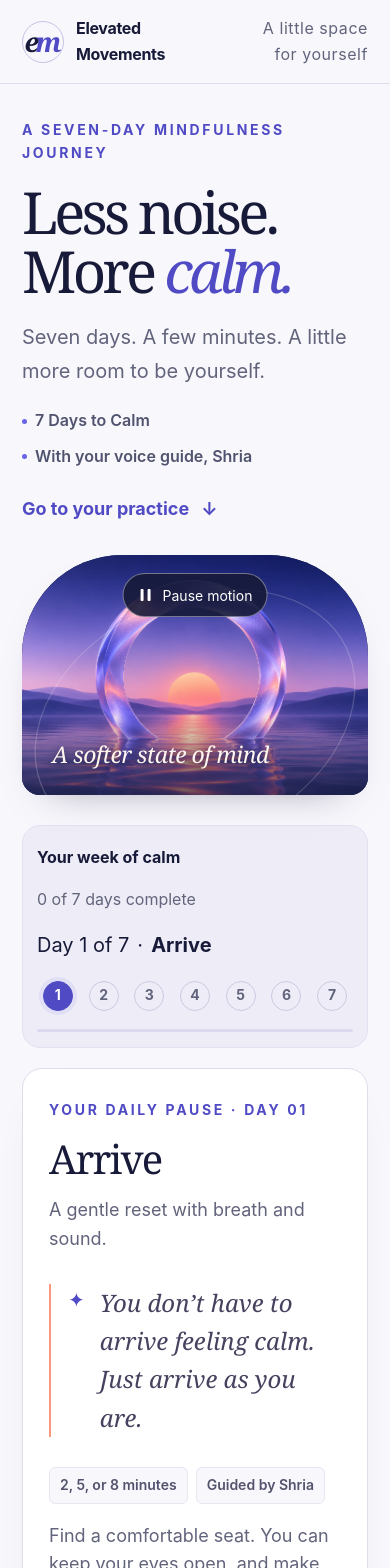
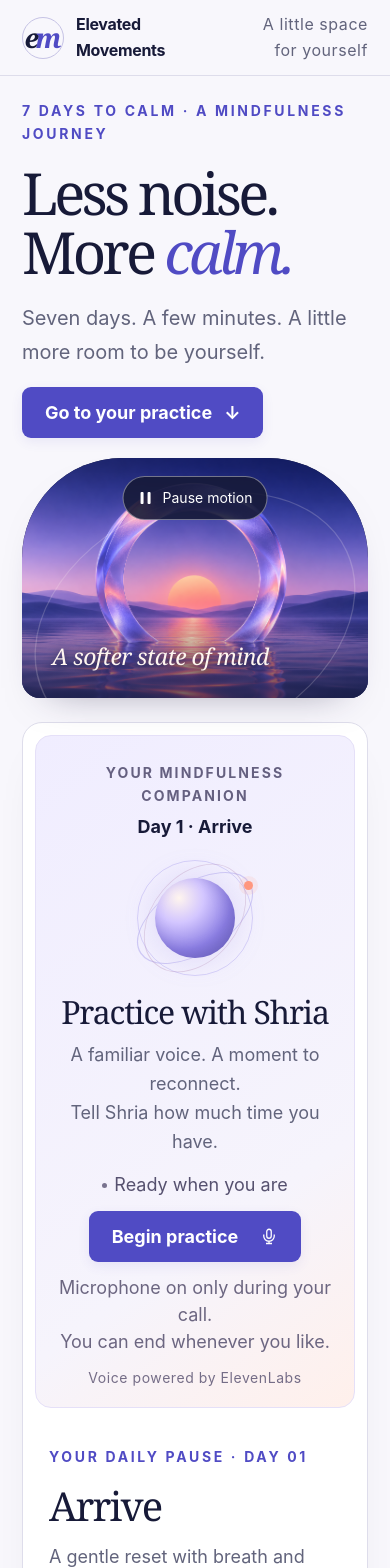
Before and after one commit to darnellt0/7-days-to-calm, a Next.js app in the folder em-frontend/: page /7-days-to-calm in a window 390 px wide. Shown: the top 1568 px of the page. Built offline with nearby package versions, Linux system fonts and the light colour scheme.

Commit message:
Bring daily practice forward after desktop and mobile design review

```diff
--- a/em-frontend/app/globals.css
+++ b/em-frontend/app/globals.css
@@ -33,14 +33,14 @@ h1, h2, h3, p { margin: 0; }
 .skip-link { position: fixed; top: 12px; left: 12px; z-index: 100; padding: 12px 20px; background: var(--ink); color: white; border-radius: 10px; transform: translateY(-160%); }
 .skip-link:focus { transform: translateY(0); }
 .calm-page { min-height: 100vh; }
-.site-header { max-width: 1328px; margin: auto; min-height: 96px; padding: 22px 48px; display: flex; align-items: center; justify-content: space-between; gap: 24px; border-bottom: 1px solid var(--line); }
+.site-header { max-width: 1328px; margin: auto; min-height: 76px; padding: 12px 48px; display: flex; align-items: center; justify-content: space-between; gap: 24px; border-bottom: 1px solid var(--line); }
 .brand { display: inline-flex; align-items: center; gap: 12px; text-decoration: none; font-size: 14px; font-weight: 650; letter-spacing: -.02em; min-height: 44px; }
 .brand-mark { display: inline-flex; align-items: center; justify-content: center; width: 42px; height: 42px; border: 1px solid #c6c3e5; border-radius: 50%; font-family: Georgia, serif; font-size: 27px; font-style: italic; letter-spacing: -.14em; padding-right: 4px; flex-shrink: 0; }
 .brand-mark > span { color: var(--violet-deep); }
 .header-note { color: var(--muted); font-size: 12px; letter-spacing: .035em; }
 .challenge-shell { max-width: 1232px; padding: 0 40px; margin: auto; }
-.challenge-intro { display: grid; grid-template-columns: 1fr 1fr; align-items: center; gap: 48px; padding: 52px 0 44px; }
-.intro-copy { min-width: 0; padding: 12px 0; }
+.challenge-intro { display: grid; grid-template-columns: 1fr 1fr; align-items: center; gap: 40px; padding: 24px 0 28px; }
+.intro-copy { min-width: 0; padding: 0; }
 .eyebrow { font-size: 11px; font-weight: 750; letter-spacing: .19em; line-height: 1.6; text-transform: uppercase; color: var(--violet-deep); }
 .challenge-intro h1 { margin: 18px 0 20px; font-family: Georgia, "Times New Roman", serif; font-size: clamp(56px, 6.8vw, 92px); font-weight: 400; letter-spacing: -.065em; line-height: 1.02; }
 .challenge-intro h1 em { color: var(--violet-deep); font-weight: 400; }
@@ -53,12 +53,12 @@ h1, h2, h3, p { margin: 0; }
 .guide-day { margin-top: 6px; color: var(--ink); font-size: 13px; font-weight: 650; }
 .day-number { width: 28px; min-width: 28px; }
 #shria-widget-container { scroll-margin-top: 24px; }
-.hero-art { position: relative; isolation: isolate; min-width: 0; height: 358px; overflow: hidden; border-radius: 130px 130px 24px 24px; background: var(--ink); box-shadow: 0 18px 40px -28px #26204488; }
+.hero-art { position: relative; isolation: isolate; min-width: 0; width: 100%; max-width: 420px; justify-self: end; height: 280px; overflow: hidden; border-radius: 130px 130px 24px 24px; background: var(--ink); box-shadow: 0 18px 40px -28px #26204488; }
 .hero-art img { object-fit: cover; object-position: center 54%; }
 .hero-art::after { content: ""; position: absolute; z-index: 1; inset: 65% 0 0; background: linear-gradient(transparent, #11152d9e); pointer-events: none; }
 .hero-art-label { position: absolute; z-index: 3; bottom: 28px; left: 30px; right: 24px; color: #fff6f0; font-family: Georgia, serif; font-size: 22px; font-style: italic; letter-spacing: -.025em; text-shadow: 0 2px 10px #171a38; }
 .hero-art-orbit { position: absolute; z-index: 2; width: 240px; height: 240px; top: 44px; left: 50%; border: 1px solid #fff5ed30; border-radius: 50%; transform: translateX(-50%) rotate(-25deg) scaleX(1.4); pointer-events: none; }
-.journey { padding: 23px 28px 18px; margin-bottom: 28px; background: #eeedf7; border: 1px solid #e3e1f1; border-radius: 18px; }
+.journey { padding: 20px 24px 18px; margin-top: 24px; background: #eeedf7; border: 1px solid #e3e1f1; border-radius: 18px; }
 .journey-caption { display: flex; justify-content: space-between; gap: 16px; margin-bottom: 20px; font-size: 13px; color: var(--muted); }
 .journey-caption > :first-child { color: var(--ink); font-weight: 700; }
 .day-steps { display: grid; grid-template-columns: repeat(7, minmax(0, 1fr)); gap: 8px; padding: 0; margin: 0; list-style: none; }
@@ -71,7 +71,7 @@ h1, h2, h3, p { margin: 0; }
 .journey-track { height: 3px; margin-top: 18px; overflow: hidden; border-radius: 3px; background: #dcd9ef; }
 .journey-track > span { display: block; height: 100%; background: var(--violet); border-radius: inherit; transition: width .4s ease; }
 .practice-card { display: grid; grid-template-columns: minmax(0, 1fr) minmax(320px, 1fr); background: white; border: 1px solid var(--line); border-radius: 24px; box-shadow: 0 15px 50px -38px #171a3840; scroll-margin-top: 24px; }
-.practice-intention { min-width: 0; padding: 45px 40px 36px; }
+.practice-intention { grid-column: 1; grid-row: 1; min-width: 0; padding: 45px 40px 36px; }
 .practice-intention h2 { margin: 15px 0 14px; font-family: Georgia, serif; font-size: clamp(36px, 4vw, 49px); font-weight: 400; letter-spacing: -.045em; line-height: 1.15; }
 .practice-description { max-width: 320px; color: var(--muted); font-size: 15px; }
 .intention-note { display: flex; gap: 15px; margin: 30px 0; padding: 0 0 0 17px; border-left: 2px solid var(--coral); }
@@ -80,7 +80,7 @@ h1, h2, h3, p { margin: 0; }
 .practice-details { display: flex; flex-wrap: wrap; gap: 8px; }
 .practice-details span { padding: 6px 10px; background: var(--paper); border: 1px solid #e8e6f0; border-radius: 6px; color: #52536d; font-size: 12px; font-weight: 600; }
 .gentle-note { max-width: 325px; margin-top: 18px; font-size: 13px; line-height: 1.8; color: var(--muted); }
-.shria-guide { position: relative; min-width: 0; min-height: 420px; margin: 16px; margin-left: 0; padding: 27px 28px 18px; display: flex; align-items: center; flex-direction: column; text-align: center; border-radius: 16px; background: linear-gradient(145deg, #f0edff, #f6f4fc 70%, #fff0eb); border: 1px solid #e5e0f8; }
+.shria-guide { grid-column: 2; grid-row: 1; position: relative; min-width: 0; min-height: 420px; margin: 16px; margin-left: 0; padding: 27px 28px 18px; display: flex; align-items: center; flex-direction: column; text-align: center; border-radius: 16px; background: linear-gradient(145deg, #f0edff, #f6f4fc 70%, #fff0eb); border: 1px solid #e5e0f8; }
 .guide-label { color: #656080; font-size: 11px; text-transform: uppercase; font-weight: 650; letter-spacing: .15em; }
 .shria-orbit { position: relative; width: 116px; height: 116px; margin: 13px auto 10px; isolation: isolate; }
 .shria-orbit::before, .shria-orbit::after { content: ""; position: absolute; inset: 12px; border: 1px solid #aaa1ec80; border-radius: 50%; transform: rotate(-33deg) scaleX(1.28) scaleY(.68); }
@@ -156,7 +156,7 @@ h1, h2, h3, p { margin: 0; }
   .challenge-shell { padding: 0 28px; }
   .site-header { padding-inline: 28px; }
   .challenge-intro { gap: 28px; }
-  .hero-art { height: 320px; border-top-left-radius: 105px; border-top-right-radius: 105px; }
+  .hero-art { height: 280px; border-top-left-radius: 105px; border-top-right-radius: 105px; }
   .practice-intention { padding: 36px 28px; }
   .shria-guide { padding-inline: 20px; }
   .day-step { flex-direction: column; gap: 7px; text-align: center; }
@@ -164,24 +164,24 @@ h1, h2, h3, p { margin: 0; }
 @media (max-width: 760px) {
   .day-title { display: none; }
   .mobile-current-day { display: flex; flex-wrap: wrap; align-items: baseline; gap: 8px; margin-bottom: 20px; font-size: 17px; color: var(--ink); }
-  .site-header { min-height: 78px; padding: 16px 22px; }
+  .site-header { min-height: 72px; padding: 12px 22px; }
   .header-note { max-width: 115px; text-align: right; font-size: 11px; }
   .challenge-shell { padding: 0 22px; }
-  .challenge-intro { grid-template-columns: minmax(0, 1fr); gap: 24px; padding: 35px 0 30px; }
+  .challenge-intro { grid-template-columns: minmax(0, 1fr); gap: 20px; padding: 24px 0; }
   .challenge-intro h1 { font-size: clamp(58px, 11vw, 80px); max-width: 530px; }
   .intro-copy { padding: 0; }
   .intro-details { margin-top: 20px; }
-  .hero-art { height: clamp(240px, 50vw, 340px); border-radius: 100px 100px 18px 18px; }
+  .hero-art { max-width: none; justify-self: stretch; height: clamp(240px, 50vw, 340px); border-radius: 100px 100px 18px 18px; }
   .hero-art-label { font-size: 23px; bottom: 23px; }
-  .journey { padding: 19px 14px 15px; margin-bottom: 20px; }
+  .journey { padding: 19px 14px 15px; margin-top: 20px; }
   .day-steps { gap: 4px; }
   .day-title { font-size: 11px; }
   .journey-caption { margin-bottom: 16px; }
   .practice-card { grid-template-columns: minmax(0, 1fr); border-radius: 20px; }
-  .practice-intention { padding: 30px 26px; }
+  .practice-intention { grid-column: auto; grid-row: auto; padding: 26px; }
   .practice-intention h2 { font-size: 40px; }
   .practice-description, .gentle-note, .intention-note p { max-width: 100%; }
-  .shria-guide { margin: 0 12px 12px; min-height: 420px; padding-top: 26px; }
+  .shria-guide { grid-column: auto; grid-row: auto; margin: 12px; min-height: 420px; padding-top: 26px; }
   .shria-orbit { width: 126px; height: 126px; }
   .practice-footer { align-items: stretch; flex-direction: column; gap: 18px; padding: 24px; }
   .complete-button { width: 100%; }
@@ -224,8 +224,7 @@ body { font-size: var(--text-body); }
 .conversation-transcript p, .calm-dialog > p:not(.eyebrow), .voice-error, .storage-note { font-size: var(--text-body); }
 .conversation-transcript strong, .calm-toast, .next-chapter .offer-detail, .member-link { font-size: var(--text-support) !important; }
 .next-chapter > p:not(.eyebrow) { font-size: var(--text-body); }
-.intro-start { gap: 12px; padding: 6px 14px; margin-left: -14px; font-size: var(--text-body); border-radius: 8px; }
-.intro-start:hover { background: var(--lavender); }
+.intro-start { gap: 12px; margin-top: 18px; font-size: var(--text-body); color: white; }
 @media (max-width: 760px) {
   .mobile-current-day { font-size: 20px; }
   .day-number { flex-basis: 30px; width: 30px; min-width: 30px; height: 30px; }
--- a/em-frontend/components/SevenDaysToCalm.tsx
+++ b/em-frontend/components/SevenDaysToCalm.tsx
@@ -108,9 +108,24 @@ export default function SevenDaysToCalm() {
       <header className="site-header"><a href="https://www.elevatedmovements.com" className="brand"><span className="brand-mark" aria-hidden="true">e<span>m</span></span><span>Elevated Movements</span></a><span className="header-note">A little space for yourself</span></header>
       <div className="challenge-shell">
         <header className="challenge-intro">
-          <div className="intro-copy"><p className="eyebrow">A seven-day mindfulness journey</p><h1>Less noise.<br />More <em>calm.</em></h1><p>Seven days. A few minutes. A little more room to be yourself.</p><div className="intro-details"><span>7 Days to Calm</span><span>With your voice guide, Shria</span></div><a className="intro-start" href="#shria-widget-container">Go to your practice <span aria-hidden="true">↓</span></a></div>
+          <div className="intro-copy"><p className="eyebrow">7 Days to Calm · A mindfulness journey</p><h1>Less noise.<br />More <em>calm.</em></h1><p>Seven days. A few minutes. A little more room to be yourself.</p><a className="intro-start button button-primary" href="#shria-widget-container">Go to your practice <span aria-hidden="true">↓</span></a></div>
           <div className="hero-art"><Image src="/images/calm-portal.png" alt="A luminous violet glass portal reflected in still water at a coral sunset" fill priority sizes="(max-width: 700px) 100vw, 50vw" /><HeroVideo enabled={motion.enabled} allowed={motion.ready && !motion.reduced} sessionActive={sessionActive} /><span className="hero-art-label">A softer state of mind</span><span className="hero-art-orbit" aria-hidden="true" /><MotionControl enabled={motion.enabled} ready={motion.ready} reduced={motion.reduced} onToggle={motion.toggle} /></div>
         </header>
+        <article className="practice-card" id="practice" aria-labelledby="practice-title">
+          <ShriaGuide key={currentDay} day={currentDay} title={theme.title} onEvent={pushDL} onActiveChange={handleSessionActive} onPracticeEnd={handlePracticeEnd} />
+          <div className="practice-intention" key={`intention-${currentDay}`}>
+            <p className="eyebrow">Your daily pause · Day {currentDay.toString().padStart(2, "0")}</p>
+            <h2 id="practice-title"><span className="sr-only">Day {currentDay}: </span>{theme.title}</h2>
+            <p className="practice-description">{theme.description}</p>
+            <div className="intention-note"><span aria-hidden="true">✦</span><p>{theme.intention}</p></div>
+            <div className="practice-details"><span>2, 5, or 8 minutes</span><span>Guided by Shria</span></div>
+            <p className="gentle-note">Find a comfortable seat. You can keep your eyes open, and make every practice your own.</p>
+          </div>
+          <footer className="practice-footer">
+            <div><p className="footer-title">{finalComplete ? "Seven days complete. Keep making time for calm." : "A small practice is enough."}</p><p>{sessionActive ? "End your conversation before moving to the next day." : "When you feel ready, mark today’s practice complete."}</p></div>
+            <button className={`button complete-button ${hasPracticed ? "button-primary is-ready" : "button-secondary"}`} disabled={!loaded || sessionActive || finalComplete} onClick={completeDay} aria-label={`Complete Day ${currentDay}`} id="em-continue-day">{finalComplete ? "Challenge complete ✓" : <>Complete Day {currentDay} <span aria-hidden="true">→</span></>}</button>
+          </footer>
+        </article>
         <section className="journey" aria-label="Challenge progress">
           <div className="journey-caption"><span>Your week of calm</span><span>{completed} of 7 days complete</span></div>
           <p className="mobile-current-day">Day {currentDay} of 7 <span aria-hidden="true">·</span> <strong>{theme.title}</strong></p>
@@ -123,21 +138,6 @@ export default function SevenDaysToCalm() {
           </ol>
           <div className="journey-track" role="progressbar" aria-label="Days completed" aria-valuemin={0} aria-valuemax={7} aria-valuenow={completed}><span style={{ width: `${completed / 7 * 100}%` }} /></div>
         </section>
-        <article className="practice-card" id="practice" aria-labelledby="practice-title">
-          <div className="practice-intention" key={`intention-${currentDay}`}>
-            <p className="eyebrow">Your daily pause · Day {currentDay.toString().padStart(2, "0")}</p>
-            <h2 id="practice-title"><span className="sr-only">Day {currentDay}: </span>{theme.title}</h2>
-            <p className="practice-description">{theme.description}</p>
-            <div className="intention-note"><span aria-hidden="true">✦</span><p>{theme.intention}</p></div>
-            <div className="practice-details"><span>2, 5, or 8 minutes</span><span>Guided by Shria</span></div>
-            <p className="gentle-note">Find a comfortable seat. You can keep your eyes open, and make every practice your own.</p>
-          </div>
-          <ShriaGuide key={currentDay} day={currentDay} title={theme.title} onEvent={pushDL} onActiveChange={handleSessionActive} onPracticeEnd={handlePracticeEnd} />
-          <footer className="practice-footer">
-            <div><p className="footer-title">{finalComplete ? "Seven days complete. Keep making time for calm." : "A small practice is enough."}</p><p>{sessionActive ? "End your conversation before moving to the next day." : "When you feel ready, mark today’s practice complete."}</p></div>
-            <button className={`button complete-button ${hasPracticed ? "button-primary is-ready" : "button-secondary"}`} disabled={!loaded || sessionActive || finalComplete} onClick={completeDay} aria-label={`Complete Day ${currentDay}`} id="em-continue-day">{finalComplete ? "Challenge complete ✓" : <>Complete Day {currentDay} <span aria-hidden="true">→</span></>}</button>
-          </footer>
-        </article>
         <div className="progress-tools"><span>Make this week work for you.</span><div><button disabled={!loaded || sessionActive} onClick={() => { if (todayDay() > currentDay) setDialog("skip"); else setToast("You’re already on today’s practice. Take it at your own pace."); }}>Skip to Today</button><span aria-hidden="true">·</span><button disabled={!loaded || sessionActive} onClick={() => setDialog("reset")} aria-label="Reset to Day 1">Start over</button></div></div>
         {storageUnavailable && <p role="status" className="storage-note">Your browser isn’t saving progress. You can still practice, but your place may reset when you leave.</p>}
         {finalComplete && <section className="next-chapter" aria-label="Continue your practice"><p className="eyebrow">A new beginning</p><h2>Keep a little calm in your day.</h2><p>The MenoPause Reset brings together daily practices, a reflection journal, and ongoing support.</p><a className="button button-gold" href="https://app.elevatedmovements.com" target="_blank" rel="noopener noreferrer">Explore The MenoPause Reset <span aria-hidden="true">↗</span></a><p className="offer-detail">$19 founding access · Use code <strong>RESET50</strong> for 50% off</p><a className="member-link" href="https://app.elevatedmovements.com" target="_blank" rel="noopener noreferrer">Already a member? Sign in →</a></section>}
```
Also changed, not shown: 2 other files (tests, documents, lock files or other folders).
